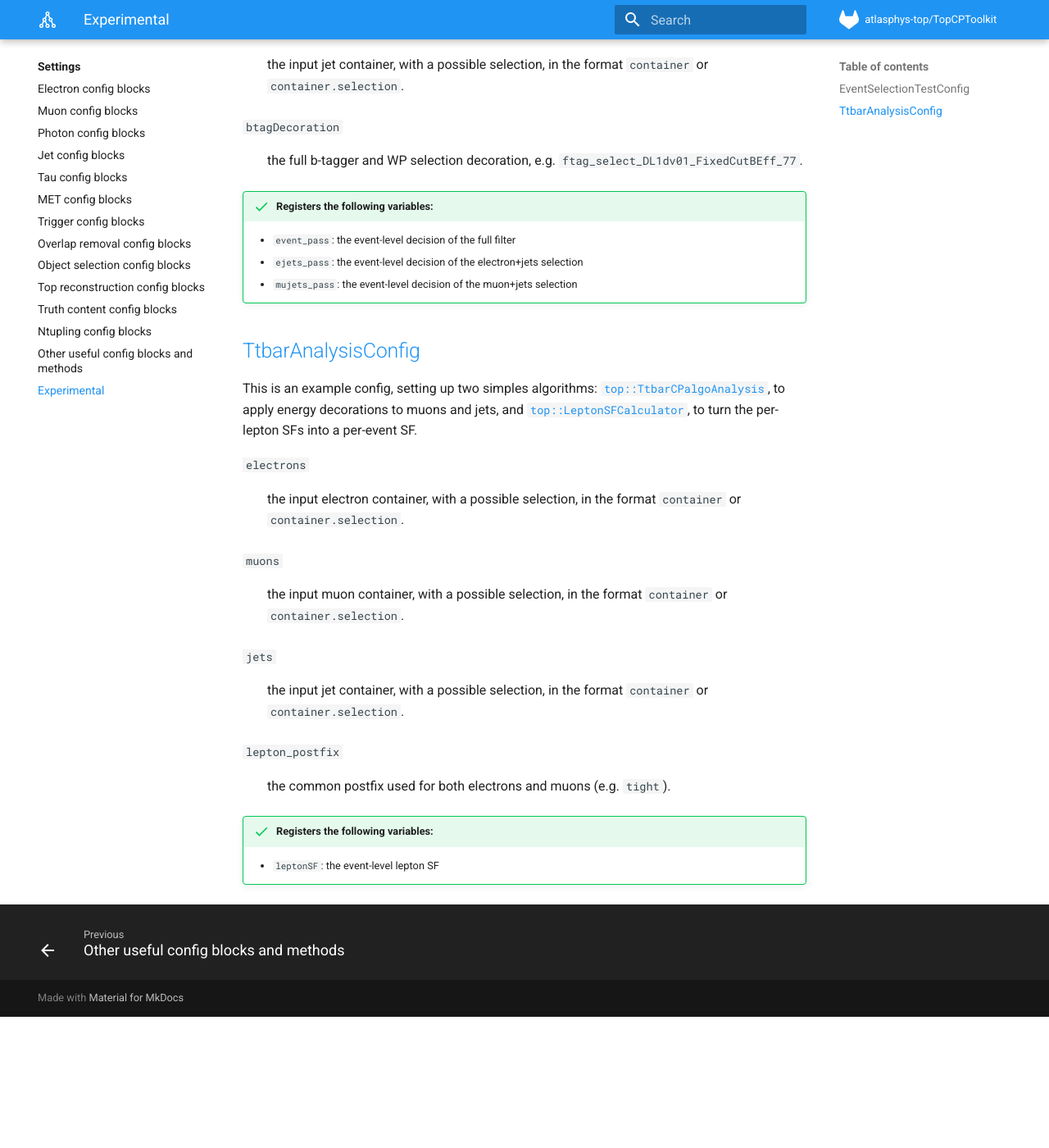
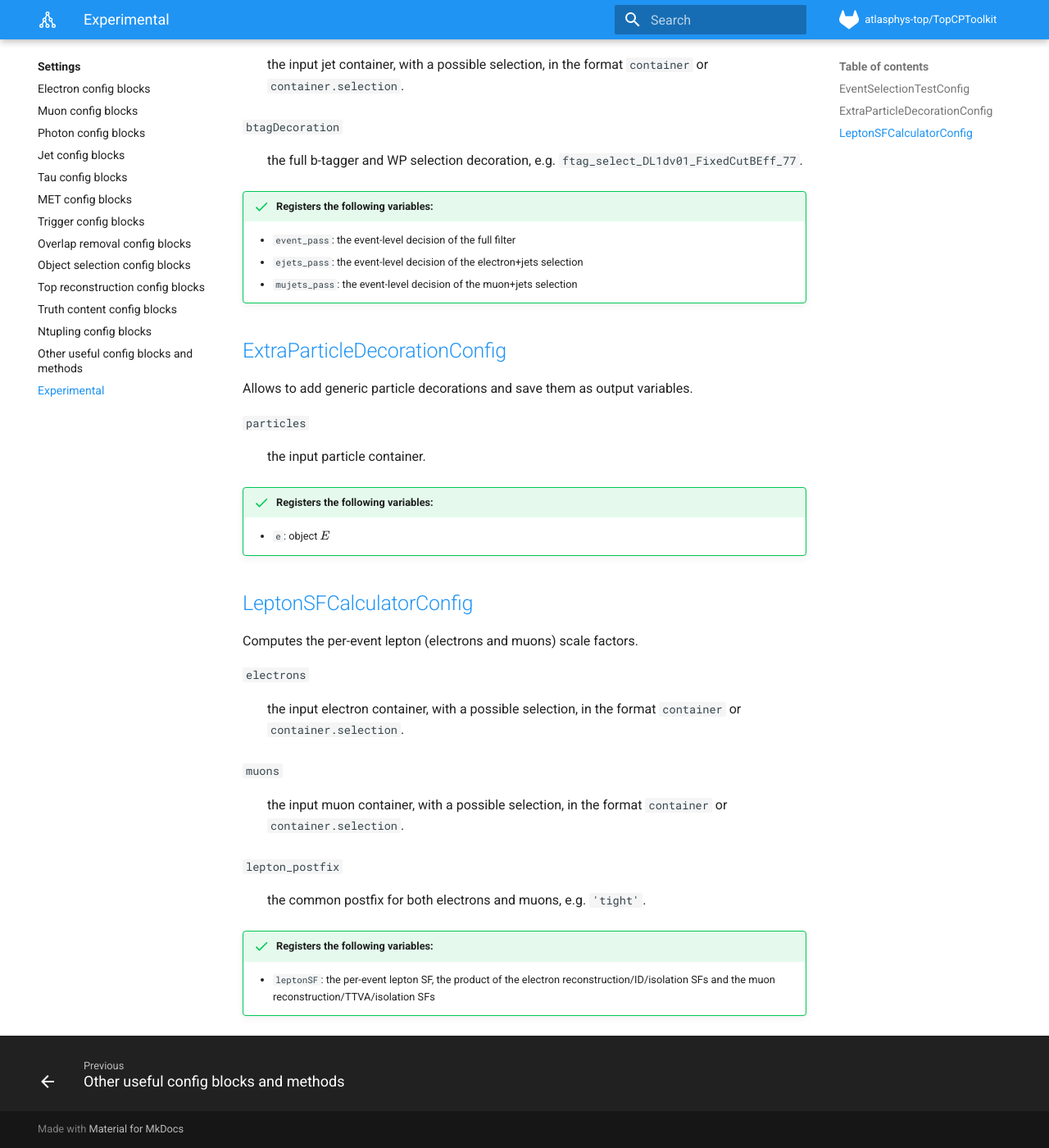
Before and after one commit to SuperNova76/TopCPToolKit, an MkDocs documentation site: the page built from docs/settings/experimental.md, in a window 1280 px wide and 1400 px high, scrolled down 529 px. Shown: the whole window at 82% size. Built offline with MkDocs 1.6.1 and Material for MkDocs 9.7.7, drawn with Linux system fonts in a browser that asks for light colours; formulas are drawn with MathJax 3; before the commit the page ends 1769 px from its top, so only the background shows below that.

Commit message:
update docs

```diff
--- a/docs/settings/experimental.md
+++ b/docs/settings/experimental.md
@@ -19,9 +19,19 @@ Implements a lepton+jets $t\bar{t}$ selection. See [source code](https://gitlab.
     - `ejets_pass`: the event-level decision of the electron+jets selection
     - `mujets_pass`: the event-level decision of the muon+jets selection
 
-## [TtbarAnalysisConfig](https://gitlab.cern.ch/atlasphys-top/reco/TopCPToolkit/-/blob/main/source/TopCPToolkit/python/TtbarAnalysisConfig.py)
+## [ExtraParticleDecorationConfig](https://gitlab.cern.ch/atlasphys-top/reco/TopCPToolkit/-/blob/main/source/TopCPToolkit/python/ExtraParticleDecorationConfig.py)
 
-This is an example config, setting up two simples algorithms: [`top::TtbarCPalgoAnalysis`](https://gitlab.cern.ch/atlasphys-top/reco/TopCPToolkit/-/blob/main/source/TopCPToolkit/Root/TtbarCPalgoAnalysis.cxx), to apply energy decorations to muons and jets, and [`top::LeptonSFCalculator`](https://gitlab.cern.ch/atlasphys-top/reco/TopCPToolkit/-/blob/main/source/TopCPToolkit/Root/LeptonSFCalculator.cxx), to turn the per-lepton SFs into a per-event SF.
+Allows to add generic particle decorations and save them as output variables.
+
+`particles`
+:   the input particle container.
+
+!!! success "Registers the following variables:"
+    - `e`: object $E$
+
+## [LeptonSFCalculatorConfig](https://gitlab.cern.ch/atlasphys-top/reco/TopCPToolkit/-/blob/main/source/TopCPToolkit/python/LeptonSFCalculatorConfig.py)
+
+Computes the per-event lepton (electrons and muons) scale factors.
 
 `electrons`
 :   the input electron container, with a possible selection, in the format `container` or `container.selection`.
@@ -29,11 +39,8 @@ This is an example config, setting up two simples algorithms: [`top::TtbarCPalgo
 `muons`
 :   the input muon container, with a possible selection, in the format `container` or `container.selection`.
 
-`jets`
-:   the input jet container, with a possible selection, in the format `container` or `container.selection`.
-
 `lepton_postfix`
-:   the common postfix used for both electrons and muons (e.g. `tight`).
+:   the common postfix for both electrons and muons, e.g. `'tight'`.
 
 !!! success "Registers the following variables:"
-    - `leptonSF`: the event-level lepton SF
+    - `leptonSF`: the per-event lepton SF, the product of the electron reconstruction/ID/isolation SFs and the muon reconstruction/TTVA/isolation SFs
```
